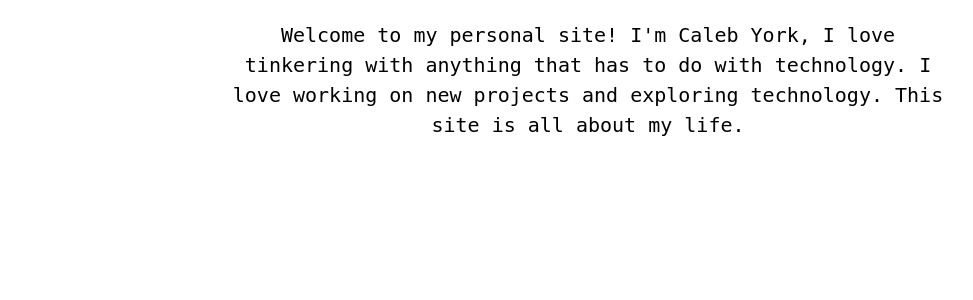
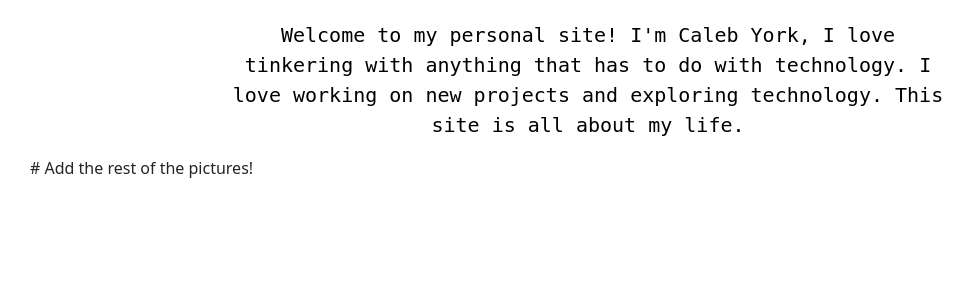
Before and after one commit to Yorky0608/Web-Yorky, a Django app: page / in a window 1280 px wide. Shown: the part 481-781 px from the top of the page, without its empty margins (52-1025 px from the left). Run offline with Django 5.2, Linux system fonts and the light colour scheme; some libraries are stand-ins or nearby versions.

Commit message:
Update index.html

```diff
--- a/york/templates/york/index.html
+++ b/york/templates/york/index.html
@@ -24,4 +24,9 @@
             </div>
         </div>
     </div>
+
+    <div>
+        # Add the rest of the pictures!
+    </div>
+
 {% endblock content %}
```
